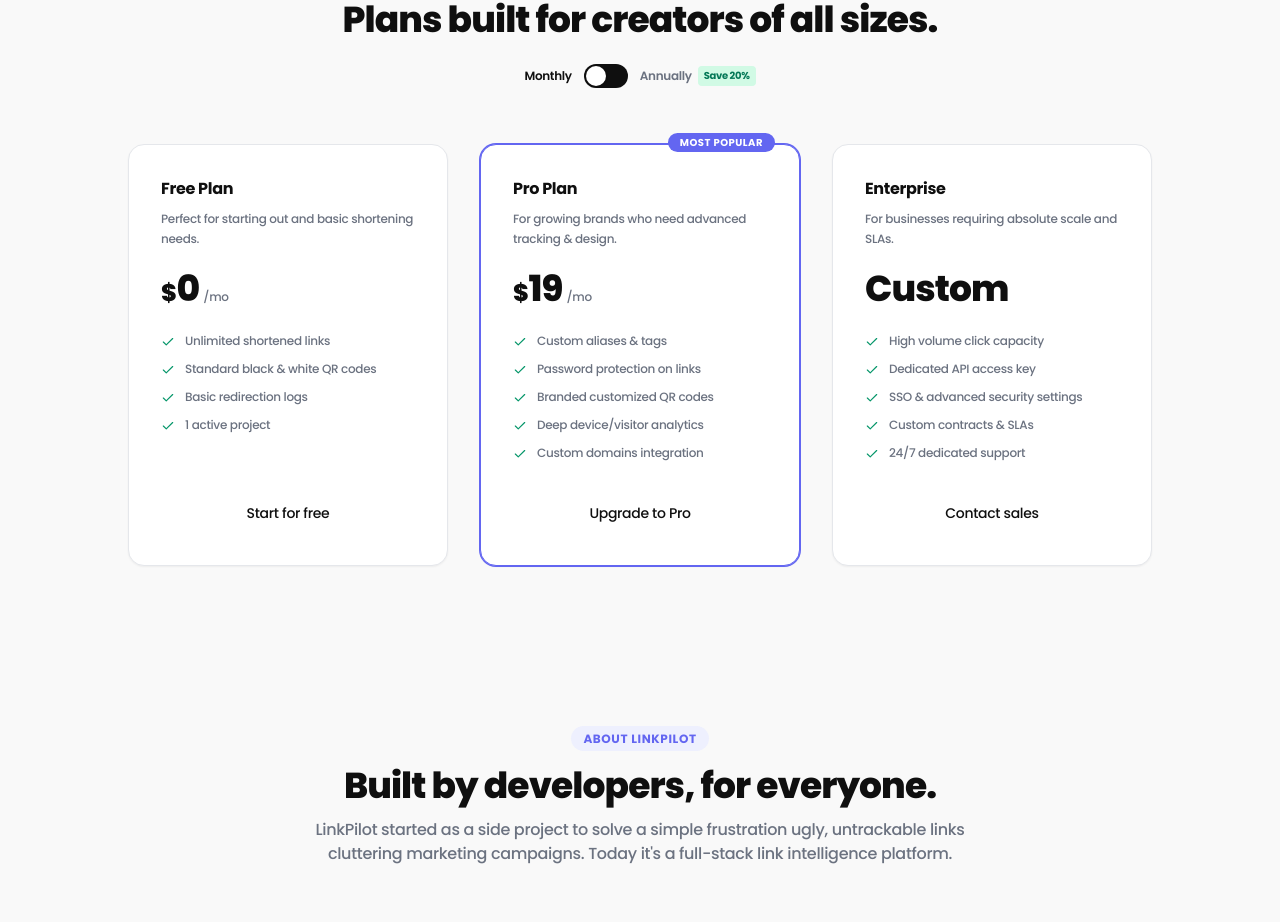
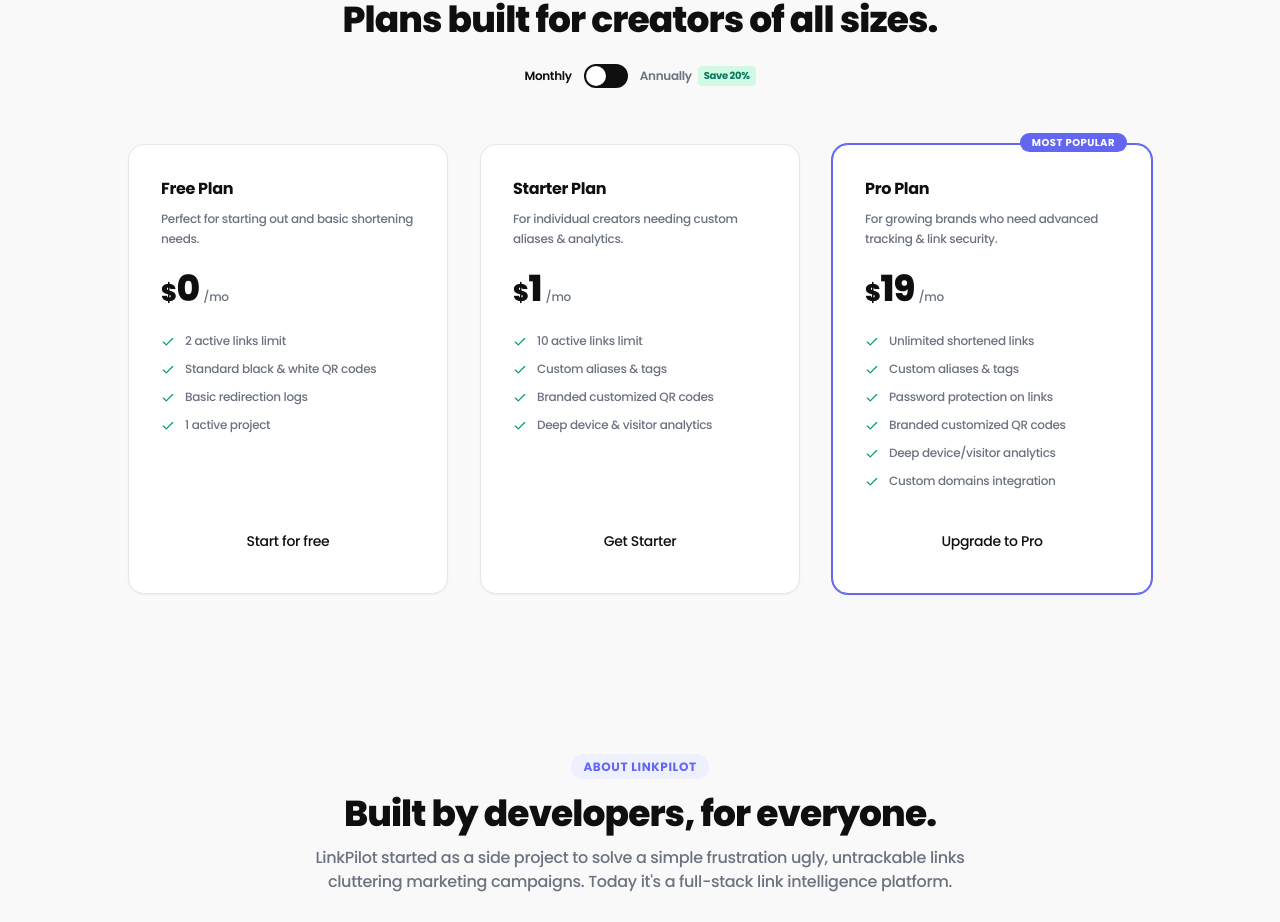
Before and after one commit to apurva-sri/url_shortener, a React (Vite) app in the folder linkpilot-frontend/: page / in a window 1280 px wide. Shown: the part 2306-3228 px from the top of the page. Built offline with nearby package versions, Linux system fonts and the light colour scheme; no server answers.

Commit message:
style: update landing page pricing section to show Free (), Starter (), and Pro () plans

```diff
--- a/linkpilot-frontend/src/pages/Landing/Landing.jsx
+++ b/linkpilot-frontend/src/pages/Landing/Landing.jsx
@@ -370,7 +370,7 @@
               price="0"
               description="Perfect for starting out and basic shortening needs."
               features={[
-                "Unlimited shortened links",
+                "2 active links limit",
                 "Standard black & white QR codes",
                 "Basic redirection logs",
                 "1 active project",
@@ -380,12 +380,29 @@
               billingPeriod={billingPeriod}
             />
 
+            {/* Starter Plan */}
+            <PricingCard
+              title="Starter Plan"
+              price={billingPeriod === "monthly" ? "1" : "0.80"}
+              description="For individual creators needing custom aliases & analytics."
+              features={[
+                "10 active links limit",
+                "Custom aliases & tags",
+                "Branded customized QR codes",
+                "Deep device & visitor analytics",
+              ]}
+              ctaText="Get Starter"
+              ctaLink="/register"
+              billingPeriod={billingPeriod}
+            />
+
             {/* Pro Plan */}
             <PricingCard
               title="Pro Plan"
               price={billingPeriod === "monthly" ? "19" : "15"}
-              description="For growing brands who need advanced tracking & design."
+              description="For growing brands who need advanced tracking & link security."
               features={[
+                "Unlimited shortened links",
                 "Custom aliases & tags",
                 "Password protection on links",
                 "Branded customized QR codes",
@@ -395,23 +412,6 @@
               ctaText="Upgrade to Pro"
               ctaLink="/register"
               popular={true}
-              billingPeriod={billingPeriod}
-            />
-
-            {/* Enterprise */}
-            <PricingCard
-              title="Enterprise"
-              price="Custom"
-              description="For businesses requiring absolute scale and SLAs."
-              features={[
-                "High volume click capacity",
-                "Dedicated API access key",
-                "SSO & advanced security settings",
-                "Custom contracts & SLAs",
-                "24/7 dedicated support",
-              ]}
-              ctaText="Contact sales"
-              ctaLink="mailto:notify.ap.sri@gmail.com"
               billingPeriod={billingPeriod}
             />
           </div>
```
